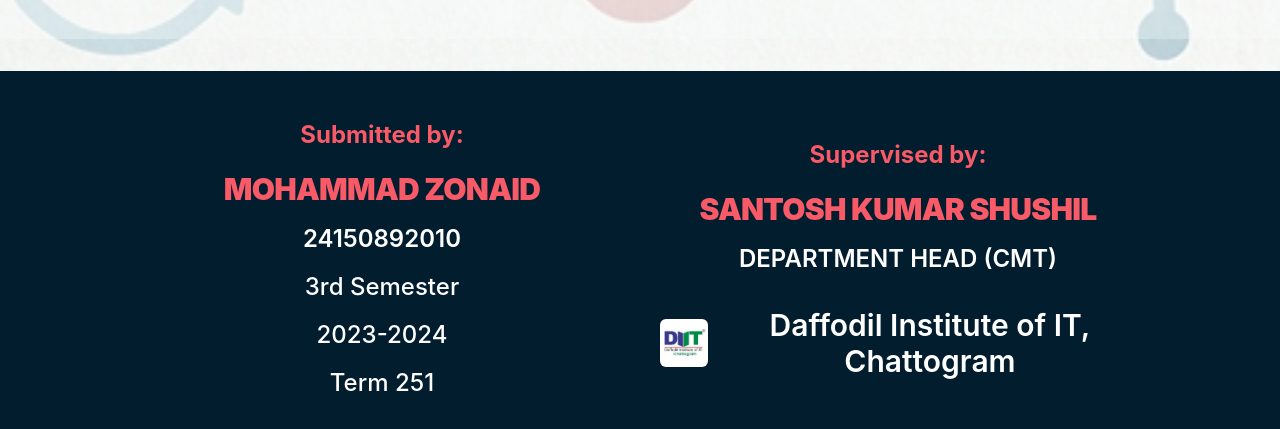
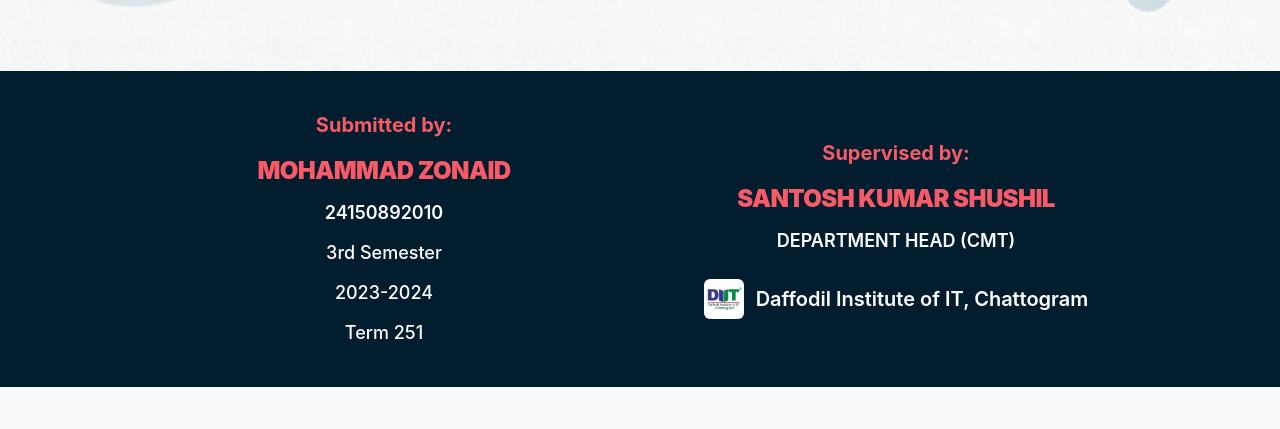
Before and after one commit to zonaid-shawk/BloodHub, a React (Vite) app: page / in a window 1280 px wide. Shown: the part 1589-2018 px from the top of the page. After the commit the page ends 1976 px from the top, so only its background shows below. Built offline with nearby package versions, Linux system fonts and the light colour scheme; no server answers; the database is empty.

Commit message:
text smaller

```diff
--- a/src/App.jsx
+++ b/src/App.jsx
@@ -408,35 +408,35 @@
         </section>
       </main>
 
-      <footer className="mt-8 bg-[#021d2e] px-6 py-12 text-white">
-        <div className="mx-auto grid max-w-5xl gap-10 px-4 text-center md:grid-cols-2">
+      <footer className="mt-8 bg-[#021d2e] px-6 py-10 text-white">
+        <div className="mx-auto grid max-w-5xl gap-8 px-4 text-center md:grid-cols-2">
           <div>
-            <p className="text-2xl font-bold text-[#f85a68]">Submitted by:</p>
-            <p className="mt-5 text-3xl font-black tracking-tight text-[#f85a68]">
+            <p className="text-xl font-bold text-[#f85a68]">Submitted by:</p>
+            <p className="mt-4 text-2xl font-black tracking-tight text-[#f85a68]">
               MOHAMMAD ZONAID
             </p>
-            <p className="mt-4 text-2xl font-semibold text-white">24150892010</p>
-            <p className="mt-4 text-2xl font-medium text-white">3rd Semester</p>
-            <p className="mt-4 text-2xl font-medium text-white">2023-2024</p>
-            <p className="mt-4 text-2xl font-medium text-white">Term 251</p>
+            <p className="mt-3 text-lg font-semibold text-white">24150892010</p>
+            <p className="mt-3 text-lg font-medium text-white">3rd Semester</p>
+            <p className="mt-3 text-lg font-medium text-white">2023-2024</p>
+            <p className="mt-3 text-lg font-medium text-white">Term 251</p>
           </div>
 
           <div className="flex flex-col items-center justify-center">
-            <p className="text-2xl font-bold text-[#f85a68]">Supervised by:</p>
-            <p className="mt-5 text-3xl font-black tracking-tight text-[#f85a68]">
+            <p className="text-xl font-bold text-[#f85a68]">Supervised by:</p>
+            <p className="mt-4 text-2xl font-black tracking-tight text-[#f85a68]">
               SANTOSH KUMAR SHUSHIL
             </p>
-            <p className="mt-4 text-2xl font-semibold text-white">
+            <p className="mt-3 text-lg font-semibold text-white">
               DEPARTMENT HEAD (CMT)
             </p>
 
-            <div className="mt-8 flex items-center justify-center gap-4 text-2xl font-bold">
+            <div className="mt-6 flex items-center justify-center gap-3 text-lg font-bold">
               <img
                 src="/diit logo.jpg"
                 alt="Daffodil Institute of IT logo"
-                className="h-12 w-12 rounded-md object-cover shadow-sm"
+                className="h-10 w-10 rounded-md object-cover shadow-sm"
               />
-              <span className="text-3xl font-semibold text-white">
+              <span className="text-xl font-semibold text-white">
                 Daffodil Institute of IT, Chattogram
               </span>
             </div>
```
